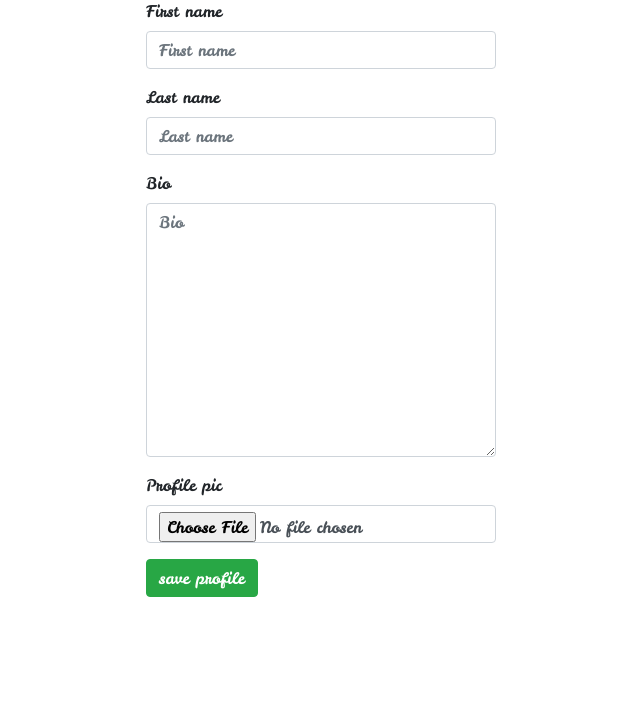
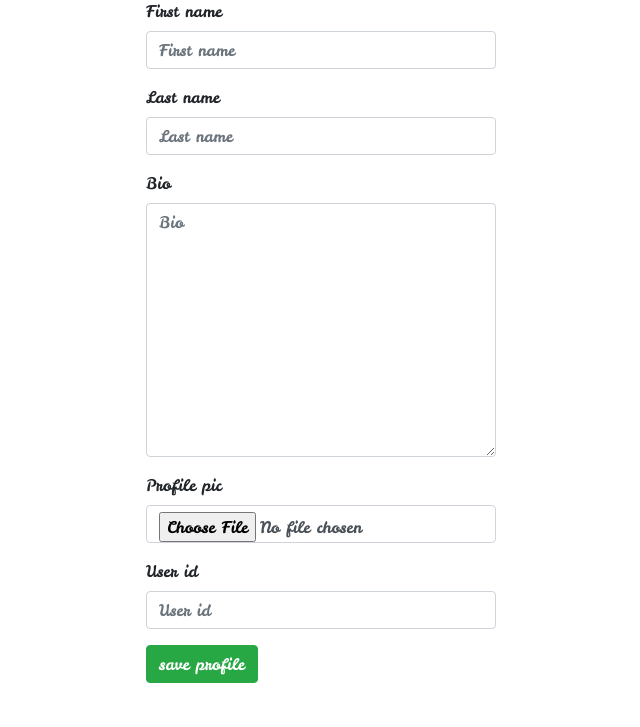
Before and after one commit to Uomar7/instareplica, a Django app: page /edit/ in a window 1280 px wide. Shown: the part 73-800 px from the top of the page, without its empty margins (319-959 px from the left). Run offline with Django 3.2, Linux system fonts and the light colour scheme; the visitor is signed in with stand-in values (Sample User, id 1); some libraries are stand-ins or nearby versions.

Commit message:
imported User in the views

```diff
--- a/insta/models.py
+++ b/insta/models.py
@@ -9,6 +9,7 @@ class Profile(models.Model):
     name = models.OneToOneField(User,on_delete=models.CASCADE)
     bio = models.TextField(max_length= 500, blank= True)
     profile_pic = models.ImageField(upload_to = 'images/', blank = True)
+    user_id = models.IntegerField()
 
     def __str__(self):
         return self.first_name
--- a/insta/templates/all-out/index.html
+++ b/insta/templates/all-out/index.html
@@ -31,7 +31,7 @@
 
                 <input type="submit" class="btn btn-primary" value="comment">
                 </form><hr>
-
+                <!-- <P>{{ image.caption}}</P> -->
                 <p>{{ image.comments.post }}</p>
             </div>
 
--- a/insta/views.py
+++ b/insta/views.py
@@ -4,6 +4,7 @@ import datetime as dt
 from django.contrib.auth.decorators import login_required
 from .models import Image,Followers,Following,Profile,Comments
 from .forms import ProfileForm,CommentsForm,ImageForm
+from django.contrib.auth.models import User
 
 
 @login_required(login_url='/accounts/login/')
@@ -46,7 +47,7 @@ def profile(request,id):
         if form.is_valid():
             upload = form.save(commit=False)
             upload.user = current_user
-            upload.profile = current_user
+            upload.profile.username = current_user
             upload.save()
 
     else:
@@ -58,13 +59,12 @@ def profile(request,id):
 @login_required(login_url='/accounts/login/')
 def edit_profile(request):
     current_user = request.user
+    update = Profile.objects.filter(id=current_user.id)
+
     if request.method == "POST":
         form = ProfileForm(request.POST, request.FILES)
         if form.is_valid():
-            proform = form.save(commit=False)
-            current_user.username = proform.new_username
-            update = Profile.objects.get(current_user.id)
-
+            update = form.save(commit=False)
             update.save()
 
             return redirect(profile)
```
Also changed, not shown: Readme.md (added).
